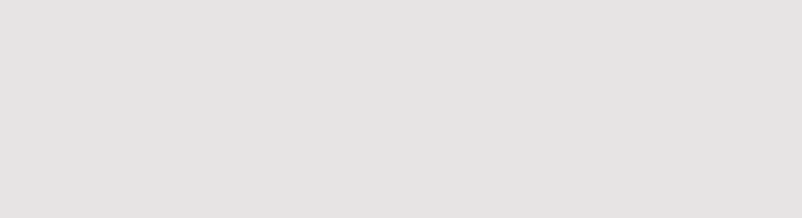
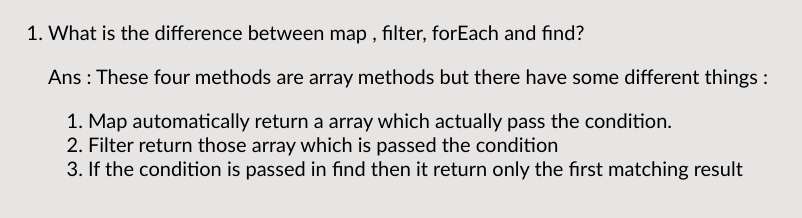
Before and after one commit to jahidcst/quiz-hero, a plain HTML site: page blog.html in a window 1280 px wide. Shown: the whole page, without its empty margins (0-802 px from the left). Drawn offline with Linux system fonts and the light colour scheme.

Commit message:
seventh commit

```diff
--- a/blog.html
+++ b/blog.html
@@ -15,6 +15,13 @@
     </style>
 </head>
 <body>
-
+    <ol>
+        <li>What is the difference between map , filter, forEach and find?</li>
+        <p>Ans : These four methods are array methods but there have some different things :
+            <ol><li>Map automatically return a array which actually pass the condition.</li>
+                <li>Filter return those array which is passed the condition</li>
+                <li>If the condition is passed in find then it return only the first matching result</li></ol>
+        </p>
+    </ol>
 </body>
 </html>
```
